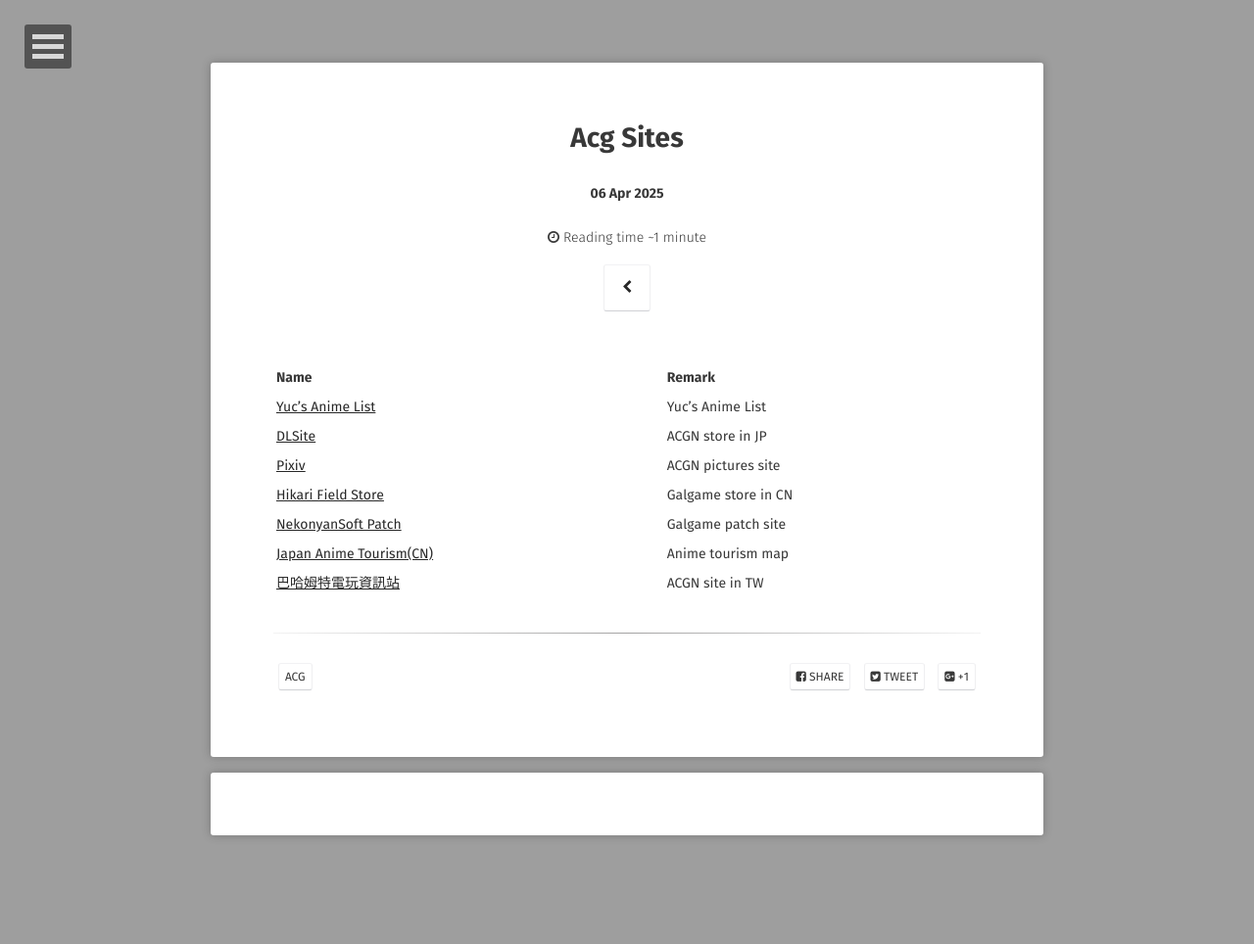
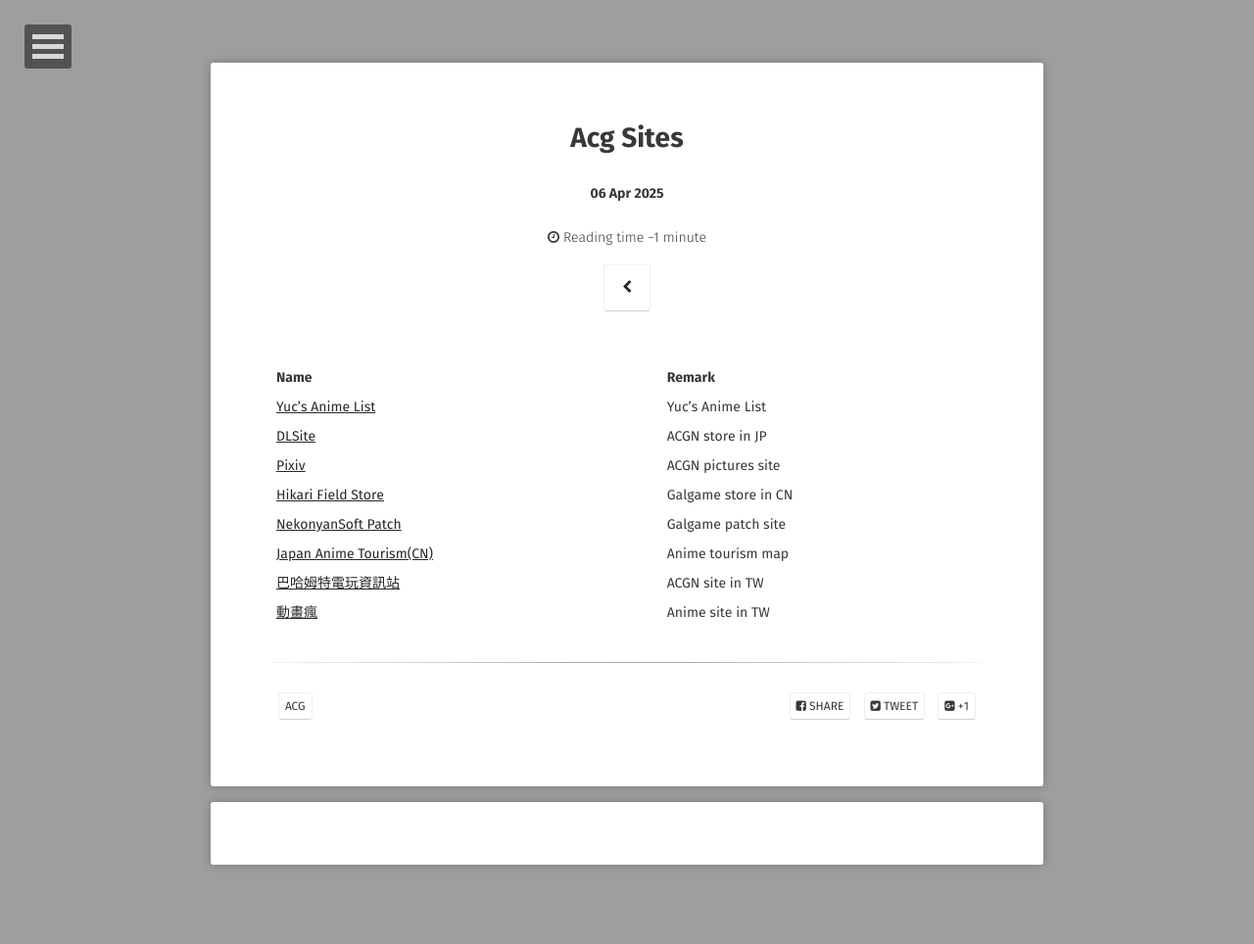
Before and after one commit to o7878x/o7878x.github.io, a Jekyll site: the page built from _posts/2025-04-06-acg-sites.md, in a window 1280 px wide. Shown: the whole page at 98% size. Built offline with Jekyll 4.4.1, drawn with Linux system fonts in a browser that asks for light colours; some web fonts are replaced; comment, search, counter and statistics services are not loaded.

Commit message:
feature:add  some acg site

```diff
--- a/_posts/2025-04-06-acg-sites.md
+++ b/_posts/2025-04-06-acg-sites.md
@@ -17,3 +17,4 @@
 | [NekonyanSoft Patch](https://patches.nekonyansoft.com/) | Galgame patch site |
 | [Japan Anime Tourism(CN)](https://anitabi.cn/) | Anime tourism map |
 | [巴哈姆特電玩資訊站](https://www.gamer.com.tw/) | ACGN site in TW |
+| [動畫瘋](https://ani.gamer.com.tw/) | Anime site in TW |
```
